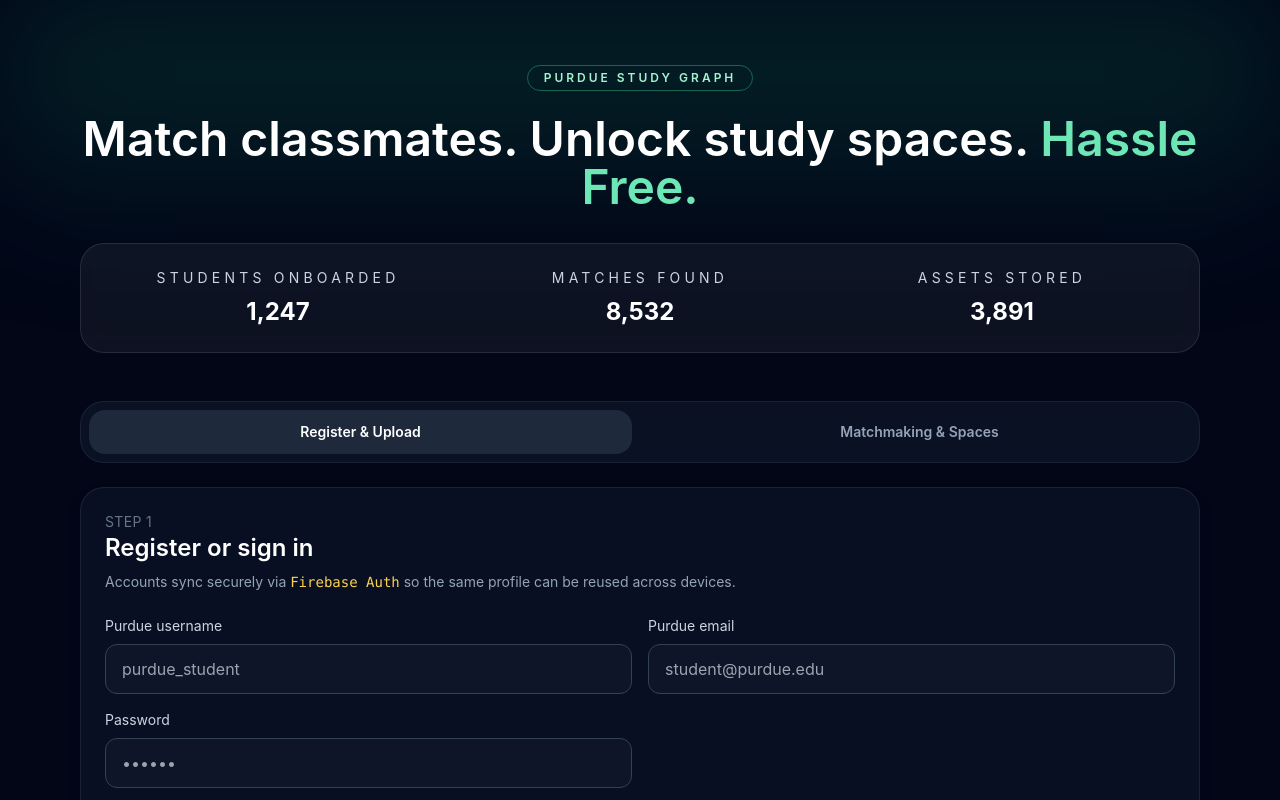
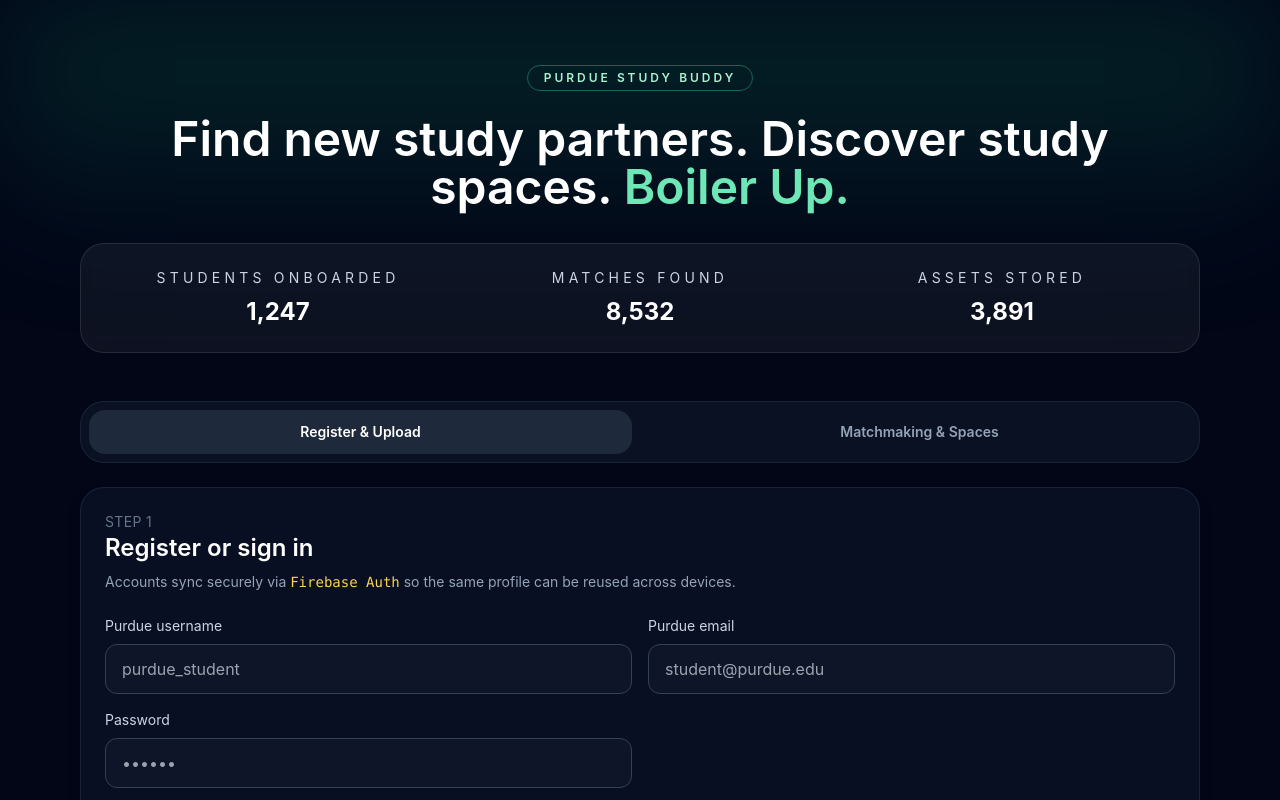
Before and after one commit to awu41/claude-purdue-2025, a React (Vite) app: page / in a window 1280 px wide. Shown: the top 800 px of the page. Built offline with nearby package versions, Linux system fonts and the light colour scheme; no server answers.

Commit message:
changing header

```diff
--- a/src/App.jsx
+++ b/src/App.jsx
@@ -171,10 +171,10 @@
         <div className="absolute inset-x-0 top-0 h-64 bg-gradient-to-b from-emerald-500/20 blur-3xl" />
         <header className="relative mx-auto max-w-6xl px-4 pt-16 text-center text-white">
           <p className="inline-flex items-center rounded-full border border-emerald-400/40 px-4 py-1 text-xs font-semibold uppercase tracking-[0.25em] text-emerald-200">
-            Purdue Study Graph
+            Purdue Study Buddy
           </p>
           <h1 className="mt-6 text-4xl font-semibold leading-tight md:text-5xl">
-            Match classmates. Unlock study spaces. <span className="text-emerald-300">Hassle Free.</span>
+            Find new study partners. Discover study spaces. <span className="text-emerald-300">Boiler Up.</span>
           </h1>
           <div className="mt-8 grid gap-4 rounded-3xl border border-white/10 bg-white/5 p-6 backdrop-blur md:grid-cols-3">
             {heroStats.map((stat) => (
```
